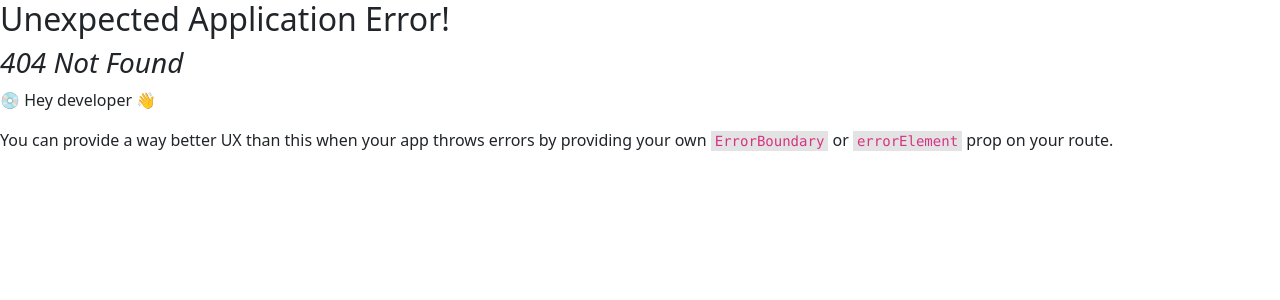
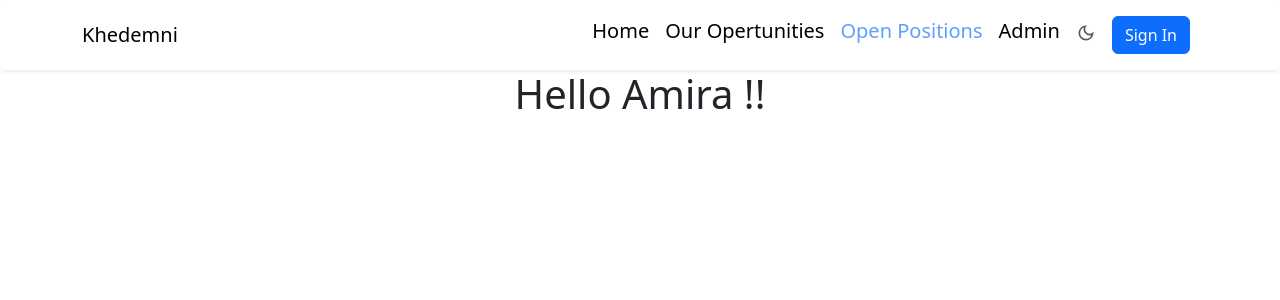
Before and after one commit to amiraBENMOU/khedemni_platform, a React (Create React App) app: page /openPositions in a window 1280 px wide. Before the commit this address had no page. Shown: the top 300 px of the page. Built offline with nearby package versions, Linux system fonts and the light colour scheme.

Commit message:
Add OpenPositions component and update navbar for routing

```diff
--- /dev/null
+++ b/src/Pages/openPositions/openPositions.js
@@ -0,0 +1,13 @@
+import React from 'react';
+import Navbar_khedmouni from '../../navbar.js';
+
+function Open_positions() {
+    return (
+        <div className='OpenPositions'>
+            <Navbar_khedmouni />
+            <center><h1>Hello Amira !!</h1></center>
+        </div>
+    );
+}
+
+export default Open_positions;
--- a/src/index.js
+++ b/src/index.js
@@ -7,6 +7,7 @@ import Remote from './Pages/remote/Remote';
 import Admin_component from './Pages/admin/Admin';
 import SignIn from './Pages/account/signIn';
 import SignUp from './Pages/account/signUp';
+import Open_positions from './Pages/openPositions/OpenPositions';
 import reportWebVitals from './reportWebVitals';
 
 
@@ -38,6 +39,11 @@ const router = createBrowserRouter([
     path: "/signUp",
     element: <SignUp/>,
   },
+  {
+    path: "/openPositions",
+    element: <Open_positions/>,
+  },
+
 
 ]);
 
--- a/src/navbar.js
+++ b/src/navbar.js
@@ -19,6 +19,7 @@ const handleAdminClick = () => {
   navigate('/admin');
 };
 
+
 //useEffect
 useEffect(() => {
   const isAuthenticated = localStorage.getItem('isAuthenticated') === 'true';
@@ -26,7 +27,7 @@ useEffect(() => {
 }, []);
 
 
-  const navItemStyle = { fontSize: '20px' };
+  const navItemStyle = { fontSize: '20px'};
   const [darkMode, setDarkMode] = useState(false);
 
   const location = useLocation(); // Get the current path
@@ -84,10 +85,10 @@ const handleSignInClick = () => {
                 Our Opertunities
               </Nav.Link>
               <Nav.Link
-              href="#openPositions"
+              href="/openPositions"
                 style={{
                   ...navItemStyle,
-                  color: location.hash === "#openPositions" ? "#5FA0FF" : "black",
+                  color: location.pathname === "/openPositions" ? "#5FA0FF" : "black",
 
                 }}
               >
```
